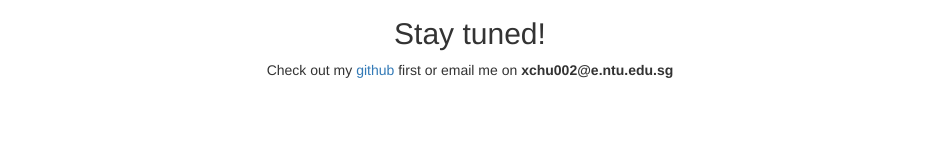
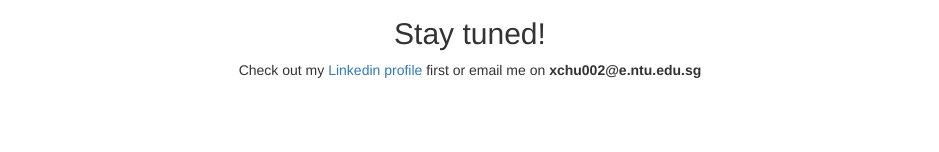
Before and after one commit to xchu002/portfolio, a plain HTML site: page index.html in a window 1280 px wide. Shown: the part 226-378 px from the top of the page, without its empty margins (170-1109 px from the left). Drawn offline with nearby package versions, Linux system fonts and the light colour scheme.

Commit message:
fixed miswrote linkedin to github

```diff
--- a/index.html
+++ b/index.html
@@ -21,7 +21,7 @@
             <h1>Hello! Thanks for checking out my page!</h1><br>
             <h2>Unfortunately, this site is under construction.</h2>
             <h2>Stay tuned! </h2>
-            <p>Check out my <a href="https://www.linkedin.com/in/chu-xian-liang-375446128/">github</a> first or email me on <span style="font-weight: bold;">xchu002@e.ntu.edu.sg</span></p>
+            <p>Check out my <a href="https://www.linkedin.com/in/chu-xian-liang-375446128/">Linkedin profile</a> first or email me on <span style="font-weight: bold;">xchu002@e.ntu.edu.sg</span></p>
 
         </div>
     </div>
```
